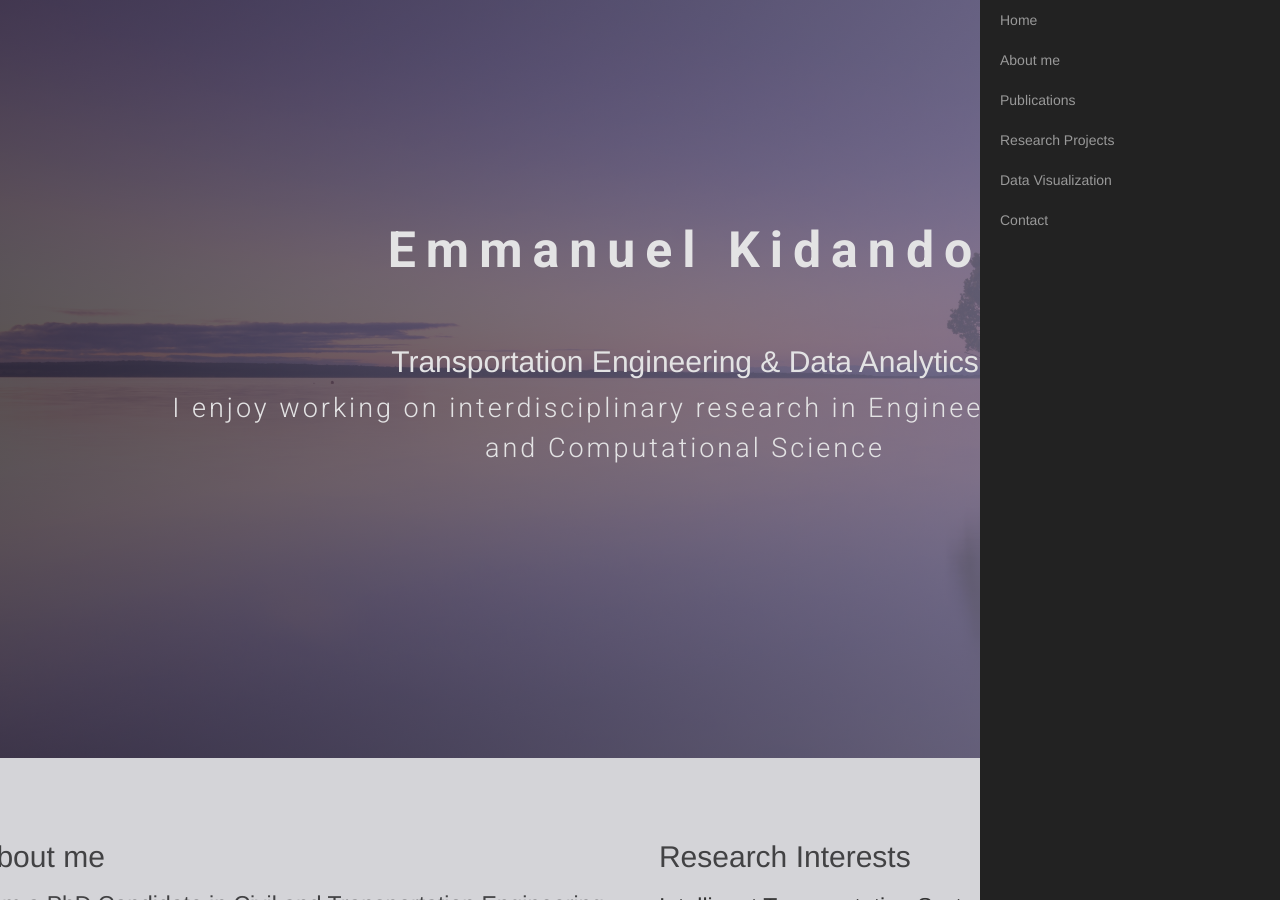
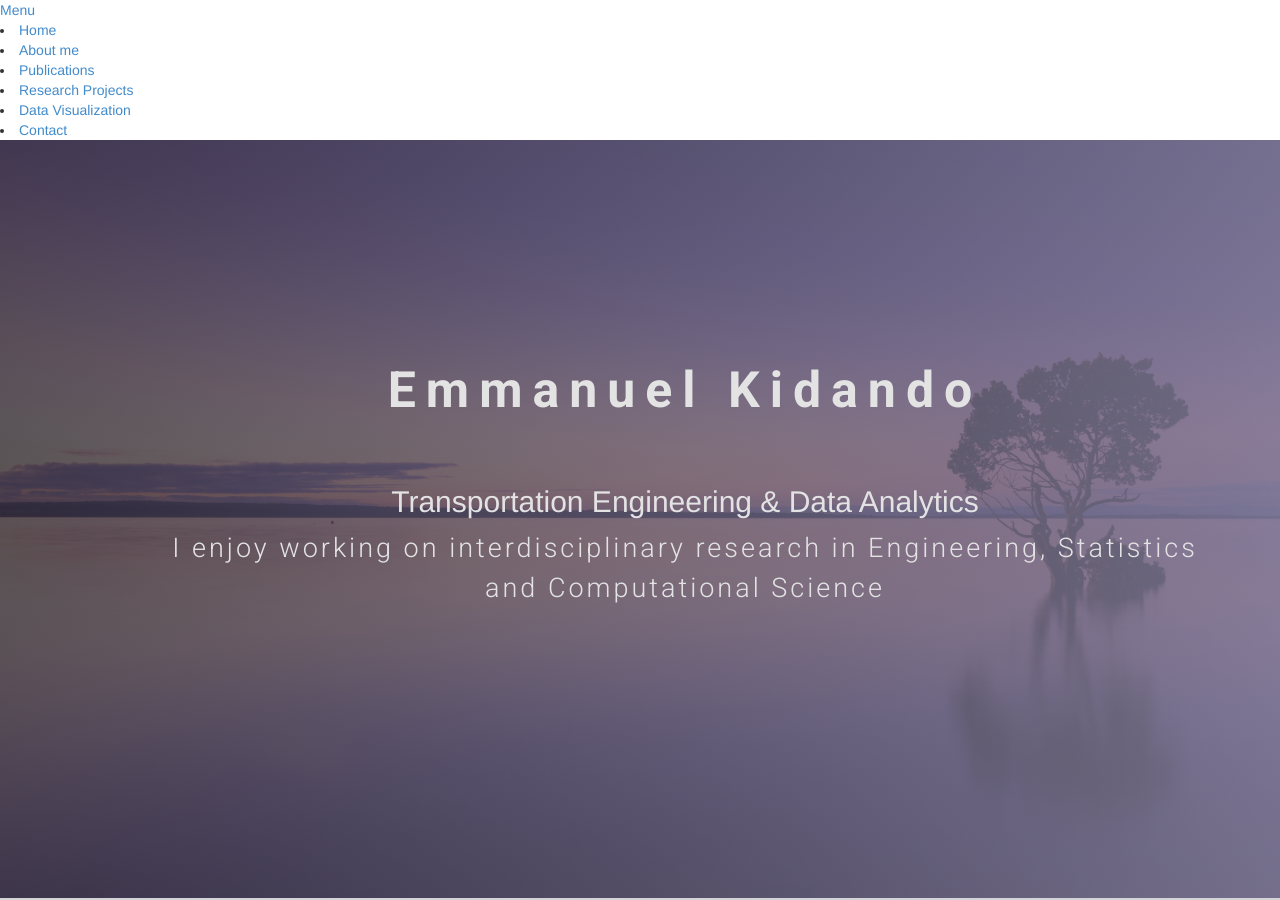
Before and after one commit to ekidando/Kidando, a Jekyll site: the page index.html, which Jekyll copies as it is, in a window 1280 px wide and 900 px high. Built offline with Jekyll 4.4.1, drawn with Linux system fonts in a browser that asks for light colours; nearby versions of some CDN libraries; some web fonts are replaced.

Commit message:
Update index.html

```diff
--- a/index.html
+++ b/index.html
@@ -12,21 +12,17 @@
  </head>
 	<!-- head close -->
 
-<body>
-
-    <!-- The nav menu -->
-  <nav id="sidebar-wrapper">
-
-  <ul class="sidebar-nav">
+<a class="gn-icon gn-icon-menu"><span>Menu</span></a>
+		<nav class="gn-menu-wrapper">
     <li><a href="#top" onclick = $("#menu-close").click(); >Home</a></li>
     <li><a href="#about" onclick = $("#menu-close").click(); >About me</a></li>
     <li><a href="File/publication.html" onclick = $("#menu-close").click(); >Publications</a></li>
     <li><a href="#research" onclick = $("#menu-close").click(); >Research Projects</a></li>
     <li><a href="#data" onclick = $("#menu-close").click(); >Data Visualization</a></li>
     <li><a href="#contact" onclick = $("#menu-close").click(); >Contact</a></li>
-  </ul>
+
 </nav>
-  </body>
+
 
 <section id="slider">
   <div class="container">
```
